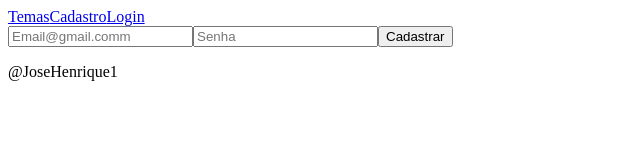
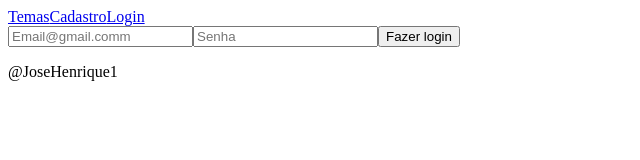
Before and after one commit to JoseHenrique1/Forum, a Next.js app: page /login in a window 1280 px wide. Shown: the top 160 px of the page, without its empty margins (0-640 px from the left). Built offline with nearby package versions, Linux system fonts and the light colour scheme.

Commit message:
feat: add handleSubmit no login

```diff
--- a/src/app/(autenticacao)/login/page.js
+++ b/src/app/(autenticacao)/login/page.js
@@ -5,21 +5,38 @@ function Page() {
     const [email, setEmail] = useState("");
     const [senha, setSenha] = useState("");
 
+    async function handleSubmit(e) {
+        e.preventDefault();
+        let data = {email, senha}
+        const req = await fetch('http://localhost:3000/autenticacao',{
+            method: "POST",
+            body: JSON.stringify(data),
+            headers: {"Content-type": "application/json; charset=UTF-8"}
+        })
+        .then(data=>data.json())
+        .catch(e=>console.log(e));
+        if (req.msg=="success") {
+            alert('login realizado com sucesso')
+        }
+    }
+
     return (
         <main>
-            <div>
+            <form onSubmit={handleSubmit}>
                 <input
                     type="email"
                     placeholder="Email@gmail.comm"
                     value={email}
-                    onChange={(e)=>{setEmail(e.target.value)}}/>
+                    onChange={(e)=>{setEmail(e.target.value)}}
+                    required/>
                 <input
                     type="password"
                     placeholder="Senha"
                     value={senha}
-                    onChange={(e)=>{setSenha(e.target.value)}}/>
-                <button>Cadastrar</button>
-            </div>
+                    onChange={(e)=>{setSenha(e.target.value)}}
+                    required/>
+                <input type="submit" value="Fazer login" />
+            </form>
         </main>
      );
 }
```
